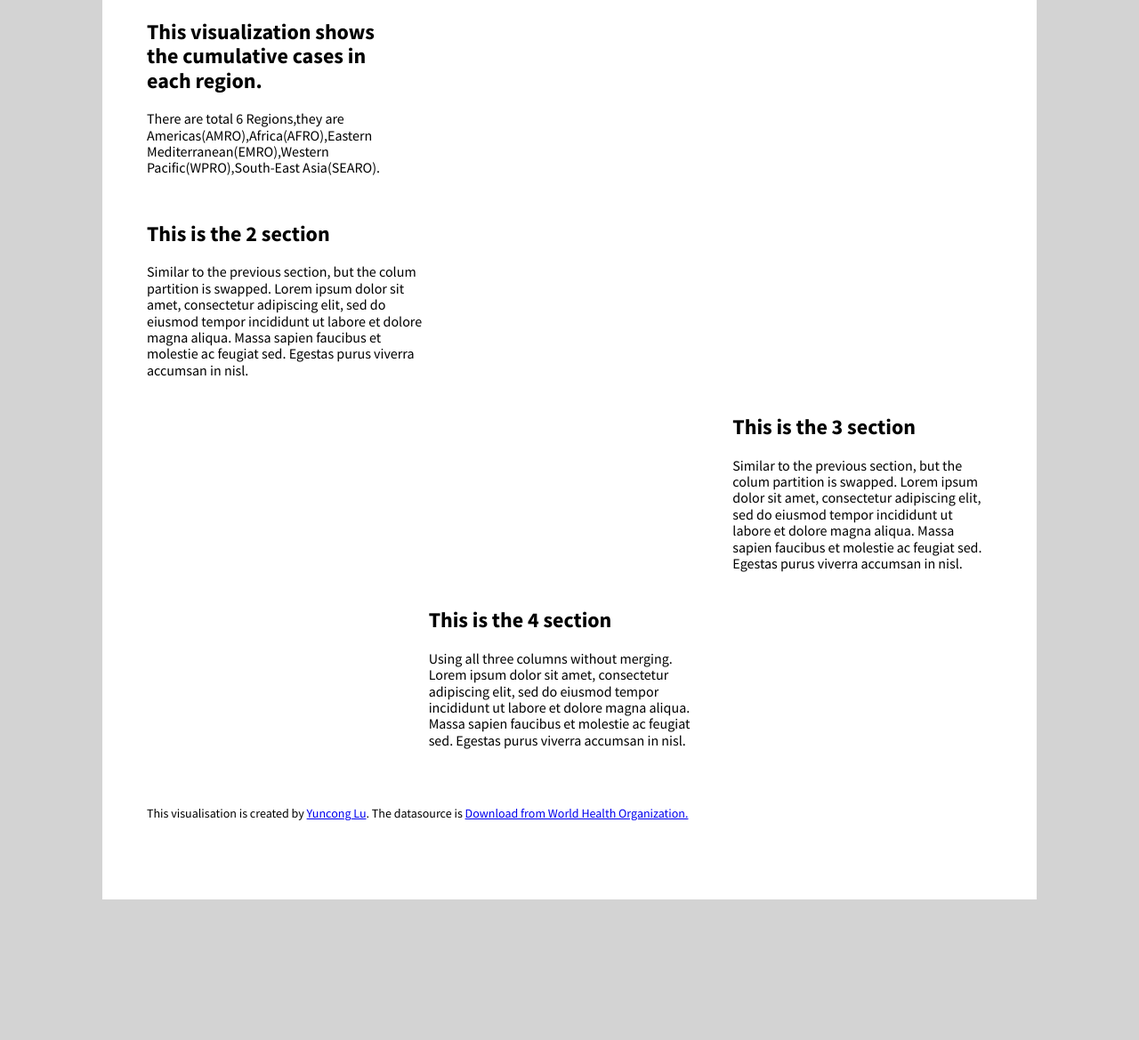
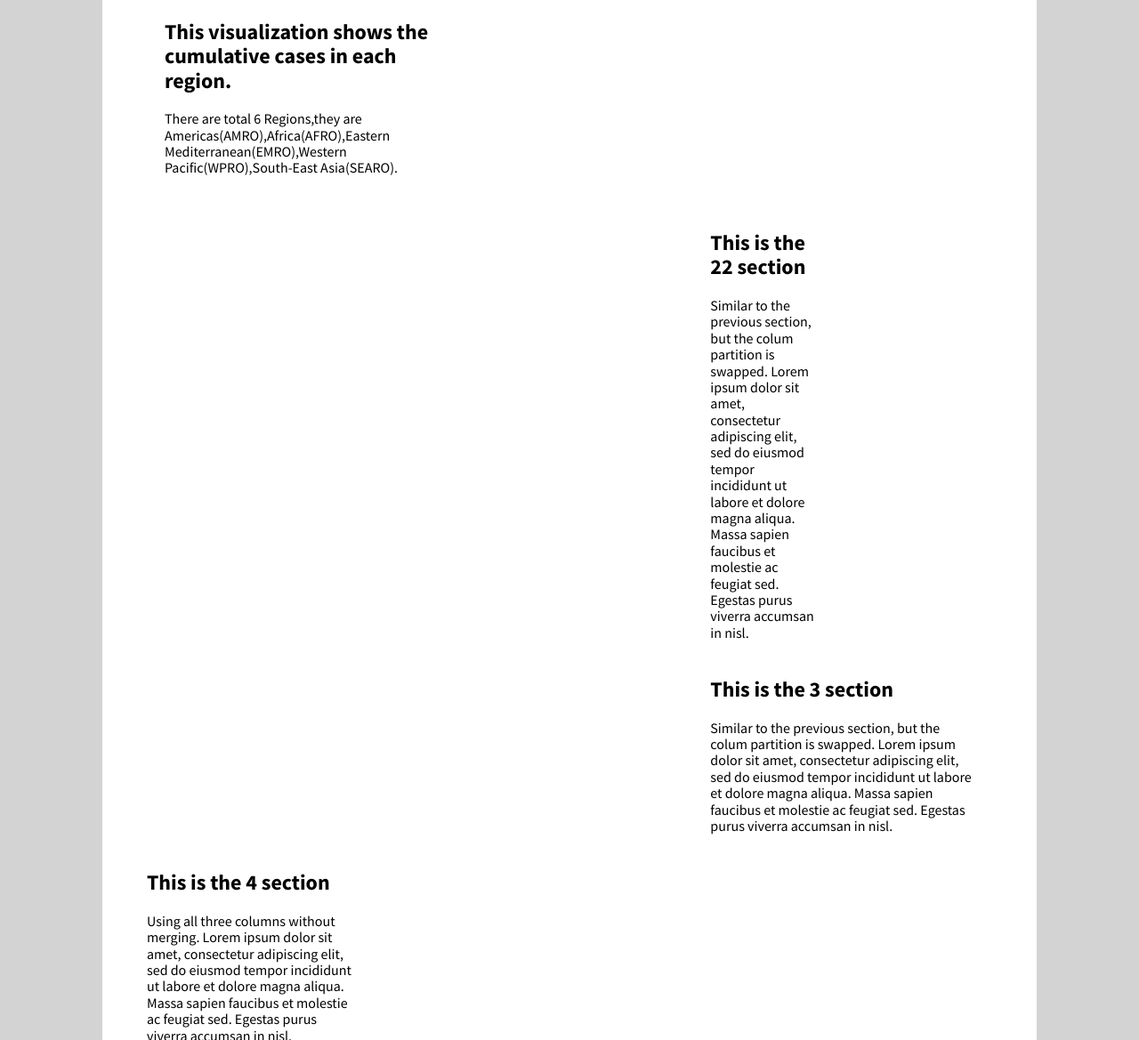
Before and after one commit to yunconglu/FIT3179, a plain HTML site: page index.html in a window 1280 px wide. Shown: the part 131-1300 px from the top of the page at 89% size. Before the commit the page ends 1142 px from the top, so only its background shows below. Drawn offline with nearby package versions, Linux system fonts and the light colour scheme; a script that the page names is missing.

Commit message:
Update index.html

```diff
--- a/index.html
+++ b/index.html
@@ -12,7 +12,6 @@
   <meta name="viewport" content="width=device-width, initial-scale=1">
   <!-- Google font -->
   <link href="https://fonts.googleapis.com/css2?family=Source+Sans+Pro:wght@400;700;900&display=swap" rel="stylesheet">
-
   <!-- custom style -->
   <style>
     *{
@@ -38,18 +37,20 @@
       margin-top:0px;
     }
     .description-right {
-      padding-left: 25px;
+      margin-right: 20px;
+    display:inline-block;
     }
     .description-left{
-      padding-right: 25px;
+      margin-left: 20px;
+    display:inline-block;
     }
     .description-bottom {
-      margin-bottom: 10px;
-    display:inline-block;
+      margin-bottom: 20px;
+      display:inline-block;
     }
     .description-top {
-      margin-top: 10px;
-    	display:inline-block;
+     margin-top: 20px;
+    display:inline-block;
     }
     .pure-g{
       margin-bottom: 25px;
@@ -60,9 +61,7 @@
   </style>
 </head>
 <body>
-
  <div class="page">
-
    <!-- pure grid group -->
     <div class="pure-g">
       <div class="pure-u-1-1">
@@ -71,7 +70,6 @@
       </div>
     </div>
   <!-- end pure grid group -->
-
     <!-- pure grid group -->
     <div class="pure-g">
         <div class="pure-u-1-3">
@@ -88,20 +86,18 @@
 
    <!-- pure grid group -->
     <div class="pure-g">
-      	<div class="pure-u-1-3">
+        <div class="pure-u-2-3">
+          <div id="vis2"  class="vis-container"></div>
+        </div>
+        <div class="pure-u-1-8">
           <div class="description description-top">
-            <h2>This is the 2 section</h2>
+            <h2>This is the 22 section</h2>
             <p>Similar to the previous section, but the colum partition is swapped. Lorem ipsum dolor sit amet, consectetur adipiscing elit, sed do eiusmod tempor incididunt ut labore et dolore magna aliqua. Massa sapien faucibus et molestie ac feugiat sed. Egestas purus viverra accumsan in nisl.</p>
           </div>
         </div>
-        <div class="pure-u-2-3">
-          <div id="vis2"  class="vis-container"></div>
-        </div>
-
 
     </div>
     <!-- end pure grid group -->
-
     <!-- pure grid group -->
     <div class="pure-g">
         <div class="pure-u-2-3">
@@ -116,18 +112,16 @@
 
     </div>
     <!-- end pure grid group -->
-
     <!-- pure grid group -->
     <div class="pure-g">
-
-      <div class="pure-u-1-3">
-        <div id="vis4"  class="vis-container"></div>
-      </div>
-      <div class="pure-u-1-3">
+      <div class="pure-u-1-4">
         <div class="description description-bottom">
           <h2>This is the 4 section</h2>
           <p>Using all three columns without merging. Lorem ipsum dolor sit amet, consectetur adipiscing elit, sed do eiusmod tempor incididunt ut labore et dolore magna aliqua. Massa sapien faucibus et molestie ac feugiat sed. Egestas purus viverra accumsan in nisl.</p>
         </div>
+      </div>
+      <div class="pure-u-1-3">
+        <div id="vis4"  class="vis-container"></div>
       </div>
 
     </div>
@@ -141,7 +135,6 @@
     </div>
 
 
-
   </div> <!-- end page -->
 
 <script type="text/javascript">
@@ -150,7 +143,6 @@
   var specVis3= "js/covid_multi_line.json";
   var specVis4 = "js/covid_multi_dot.json";
 
-
   vegaEmbed('#vis1', specVis1, {"actions": false}).then(function(result) {
     // Access the Vega view instance (https://vega.github.io/vega/docs/api/view/) as result.view
   }).catch(console.error);
@@ -158,11 +150,9 @@
    vegaEmbed('#vis2', specVis2, {"actions": false}).then(function(result) {
     // Access the Vega view instance (https://vega.github.io/vega/docs/api/view/) as result.view
   }).catch(console.error);
-
   vegaEmbed('#vis3', specVis3, {"actions": false}).then(function(result) {
     // Access the Vega view instance (https://vega.github.io/vega/docs/api/view/) as result.view
   }).catch(console.error);
-
   vegaEmbed('#vis4', specVis4, {"actions": false}).then(function(result) {
     // Access the Vega view instance (https://vega.github.io/vega/docs/api/view/) as result.view
   }).catch(console.error);
```
